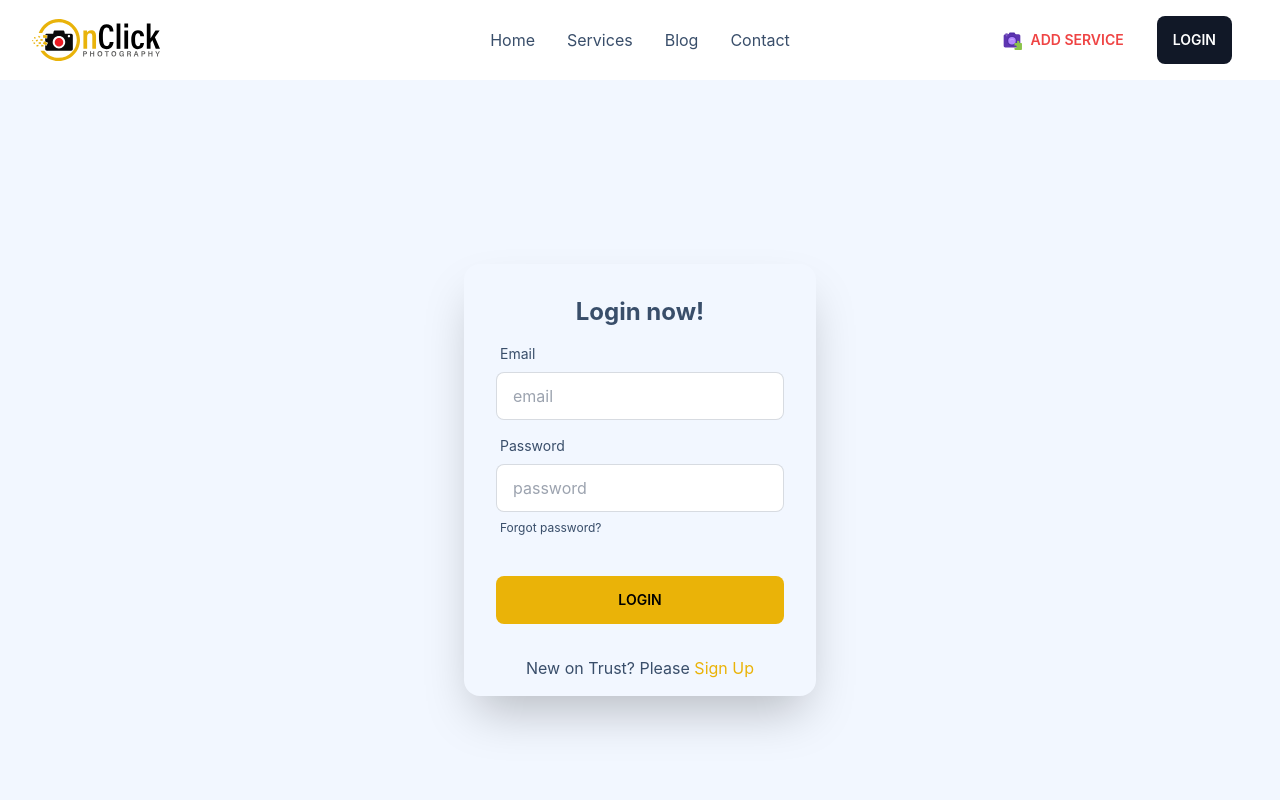
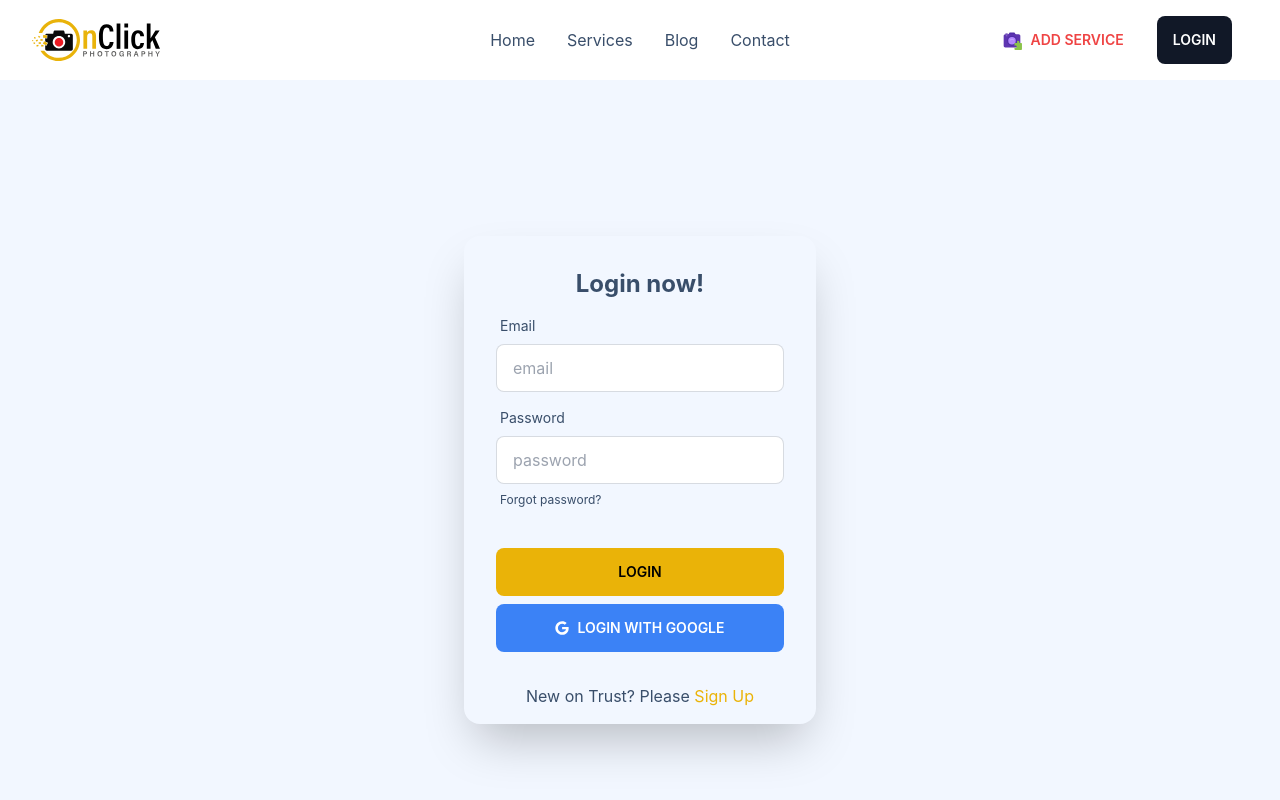
Before and after one commit to rajibrt/service-review-client, a React (Create React App) app: page /login in a window 1280 px wide. Shown: the top 800 px of the page. Built offline with nearby package versions, Linux system fonts and the light colour scheme; no server answers.

Commit message:
google login added

```diff
--- a/src/Pages/Login/Login/Login.js
+++ b/src/Pages/Login/Login/Login.js
@@ -4,14 +4,18 @@
 import 'aos/dist/aos.css'; // You can also use <link> for styles
 import { AuthContext } from '../../../context/AuthProvider/AuthProvider';
 import useTitle from '../../../hooks/useTitle';
+import { GoogleAuthProvider } from 'firebase/auth';
+import { FaGoogle } from 'react-icons/fa';
 // ..
 AOS.init();
 
 const Login = () => {
     useTitle('Login')
-    const { login } = useContext(AuthContext);
+    const { login, providerLogin } = useContext(AuthContext);
     const navigate = useNavigate()
     const location = useLocation();
+    const googleProviderLogin = new GoogleAuthProvider();
+
     const from = location.state?.from?.pathname || '/'
 
     const handleLogin = event => {
@@ -27,6 +31,18 @@
                 navigate(from, { replace: true });
             })
             .catch(error => console.log(error));
+    }
+
+
+    const handleGoogleSignIn = () => {
+        return providerLogin(googleProviderLogin)
+            .then((result) => {
+                const user = result.user;
+                console.log(user);
+                navigate(from, { replace: true });
+
+            })
+            .catch(error => console.error(error))
     }
 
     return (
@@ -51,8 +67,9 @@
                                 <a href="#" className="label-text-alt link link-hover">Forgot password?</a>
                             </label>
                         </div>
-                        <div className="form-control mt-6">
+                        <div className="form-control mt-6 flex gap-2">
                             <input type="submit" className="btn w-full bg-yellow-500 border-none hover:text-white text-black" value="login" />
+                            <button className='btn w-full bg-blue-500 border-none hover:text-white text-white' onClick={handleGoogleSignIn}><FaGoogle className='mr-2'></FaGoogle>Login with Google</button>
                         </div>
                     </form>
                     <div className='mb-4'>
--- a/src/context/AuthProvider/AuthProvider.js
+++ b/src/context/AuthProvider/AuthProvider.js
@@ -1,5 +1,5 @@
 import React, { createContext, useEffect } from 'react';
-import { createUserWithEmailAndPassword, getAuth, onAuthStateChanged, signInWithEmailAndPassword, signOut, updateProfile } from 'firebase/auth'
+import { createUserWithEmailAndPassword, getAuth, onAuthStateChanged, signInWithEmailAndPassword, signInWithPopup, signOut, updateProfile } from 'firebase/auth'
 import { useState } from 'react';
 import app from '../../firebase/firebase.config';
 
@@ -24,6 +24,11 @@
         return signInWithEmailAndPassword(auth, email, password)
     }
 
+    const providerLogin = (provider) => {
+        setLoading(true);
+        return signInWithPopup(auth, provider);
+    }
+
     const logOut = () => {
         return signOut(auth);
     }
@@ -42,6 +47,7 @@
     const authInfo = {
         user,
         login,
+        providerLogin,
         logOut,
         createUser,
         updateUserProfile,
```
